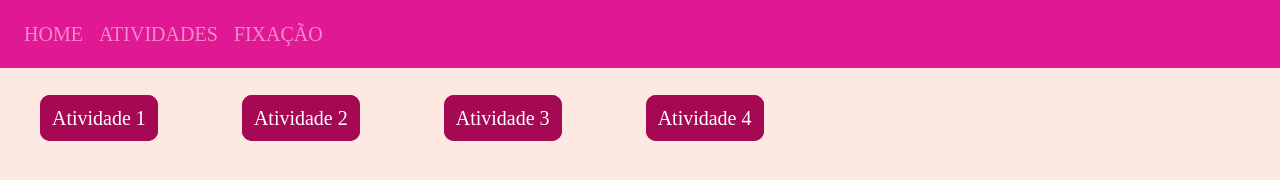
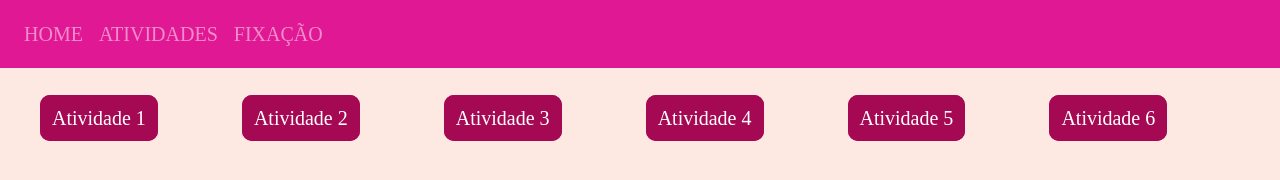
Before and after one commit to AnaSales01/Teste-Front-End, a plain HTML site: page atividade.html in a window 1280 px wide. Drawn offline with nearby package versions, Linux system fonts and the light colour scheme.

Commit message:
Nova atividade adicionada

```diff
--- a/atividade.html
+++ b/atividade.html
@@ -75,6 +75,18 @@
 
 					</article>
 
+					<article class="conteudo">
+
+						<a href="https://trello.com/b/EWwIRT0F/got" target="_blank">Atividade 5</a>
+
+					</article>
+
+					<article class="conteudo">
+
+						<a href="./Atividades/A6.dotx" download="Ativ-6_AnaClaudia">Atividade 6</a>
+
+					</article>
+
 				</main>
 
 			</div>
```
Also changed, not shown: 1 other file.
